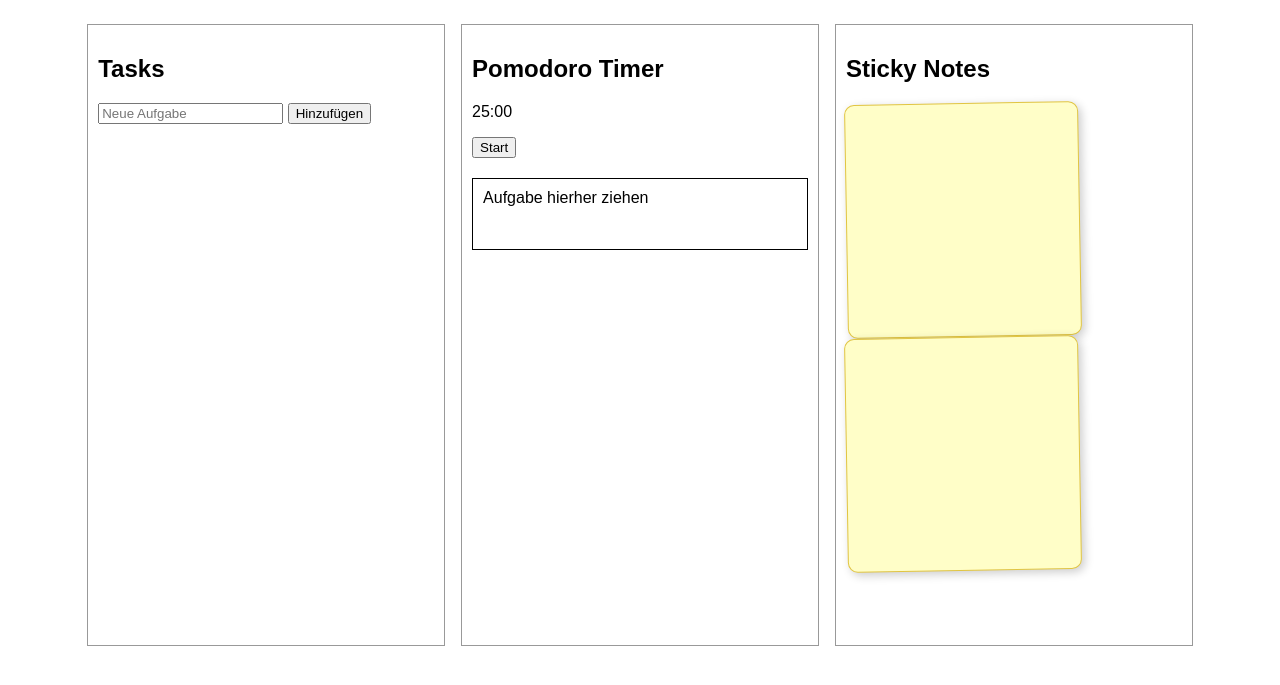
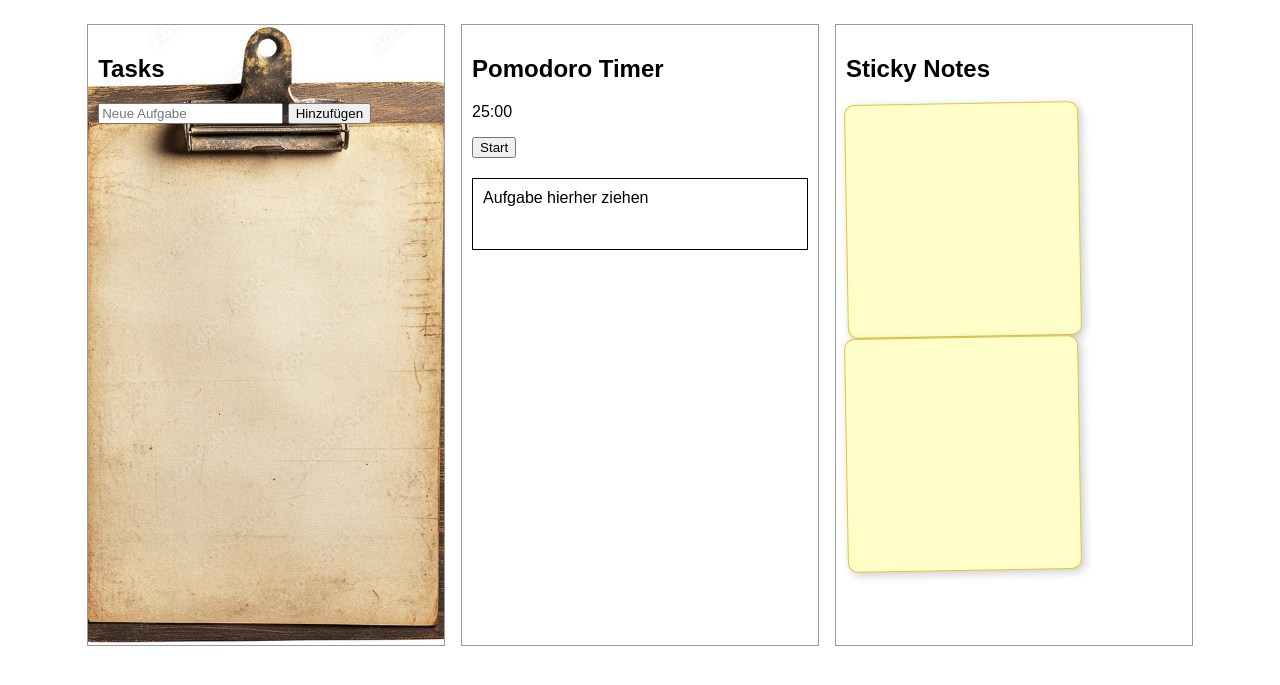
Before and after one commit to Lisanne-Haase/Pomodoro, a Spring Boot app: page / in a window 1280 px wide. Shown: the top 685 px of the page. Run offline with Spring Boot 4, Linux system fonts and the light colour scheme; data that the repository does not hold is empty.

Commit message:
clipboard for tasks

```diff
--- a/src/main/resources/static/css/style.css
+++ b/src/main/resources/static/css/style.css
@@ -18,6 +18,14 @@
     border: 1px solid #999;
     justify-content: center;
     height: 600px;
+}
+
+.container .box:first-child { /*clipboard for task list*/
+    background-image: url('../images/clipboard.jpg');
+    background-size: cover;
+    background-position: center;
+    vertical-align: middle;
+
 }
 
 @media (max-width: 600px) {
```
Also changed, not shown: src/main/resources/static/images/clipboard.jpg (added).
